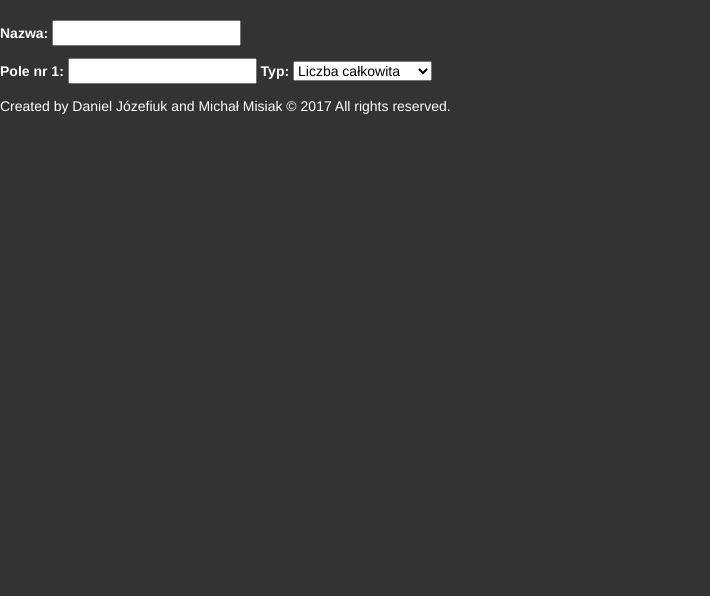
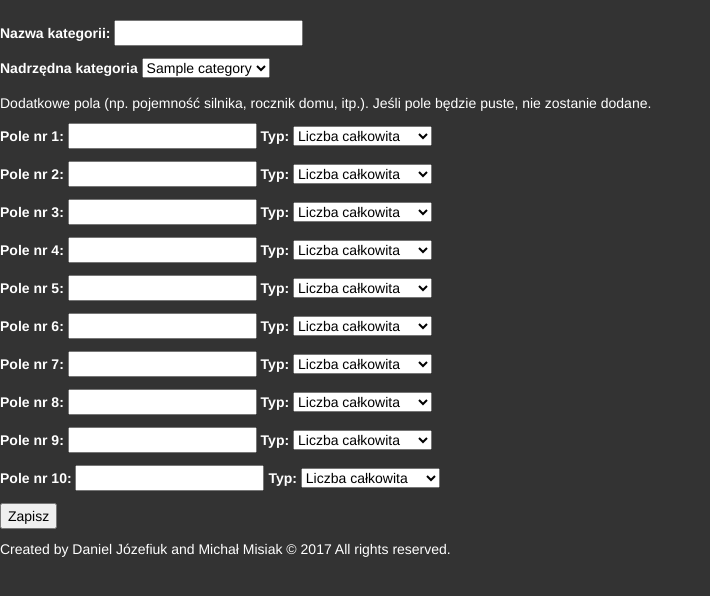
Before and after one commit to Danonovsky/Projekt2017, a CodeIgniter app: page /szkola/index.php/management/newCategory in a window 1280 px wide. Shown: the part 82-678 px from the top of the page, without its empty margins (0-710 px from the left). Run offline with CodeIgniter, Linux system fonts and the light colour scheme; the visitor is signed in with stand-in values (Sample User, id 1); tables that the repository leaves empty hold one stand-in row (values such as "Sample post"); some libraries are stand-ins or nearby versions.

Commit message:
Added adding new categories (finally kufa)

```diff
--- a/application/controllers/Management.php
+++ b/application/controllers/Management.php
@@ -51,16 +51,21 @@ class Management extends CI_Controller {
     $this->admin->checkAdmin();
 
     $data['title']='Zarządzanie - nowa kategoria';
+    $data['categories']=$this->managementModel->getOwners();
 
-    $this->form_validation->set_rules('name','"Nazwa"','trim|required|alpha');
+    $this->form_validation->set_rules('name','"Nazwa"','trim|required|alpha|is_unique[categories.name]');
 
     if($this->form_validation->run()===false) {
       $this->load->view('templates/header',$data);
       $this->load->view('templates/managementTopbar');
       $this->load->view('templates/navbar');
-      $this->load->view('management/newCategory');
+      $this->load->view('management/newCategory',$data);
       $this->load->view('templates/footer');
       $this->load->view('templates/end');
+    }
+    else {
+      $this->managementModel->newCategory();
+      redirect(site_url('management/newCategory'));
     }
   }
 
--- a/application/models/ManagementModel.php
+++ b/application/models/ManagementModel.php
@@ -7,4 +7,46 @@ class ManagementModel extends CI_Model {
   public function getCategories() {
     return $this->db->get('categories')->result_array();
   }
+
+  public function newCategory() {
+    $arr=array();
+    foreach($this->input->post() as $key=>$val) {
+      if(count(explode('field',$key))>1) {
+        $arr[]=$val;
+      }
+    }
+    $categoryDetails=array();
+    for($i=0;$i<count($arr);$i+=2) {
+      if($arr[$i]!='')
+      $categoryDetails[]=['name'=>$arr[$i],'type'=>$arr[$i+1]];
+    }
+
+    $category=array(
+      'id'=>null,
+      'ownerId'=>$this->input->post('owner'),
+      'name'=>$this->input->post('name')
+    );
+
+    if($this->db->insert('categories',$category)) {
+      if(count($categoryDetails)>0) {
+        $sql="create table ".$category['name'].'Details (id int not null primary key auto_increment, announcmentId int not null, ';
+        foreach($categoryDetails as $a) {
+          $sql.=$a['name'].' '.$a['type'].' not null,';
+        }
+        $sql=substr($sql,0,-1);
+        $sql.=')';
+        $sql1='alter table '.$category['name'].'Details add index(announcmentId)';
+        $sql2='alter table '.$category['name'].'Details add CONSTRAINT FOREIGN key (announcmentId) REFERENCES announcments(id) on delete RESTRICT on UPDATE CASCADE';
+        $this->db->query('use projekt2017');
+        $this->db->query($sql);
+        $this->db->query($sql1);
+        $this->db->query($sql2);
+      }
+    }
+  }
+
+  public function getOwners() {
+    $this->db->where("ownerId='0' or ownerId='1'");
+    return $this->db->get('categories')->result_array();
+  }
 }
--- a/application/views/management/newCategory.php
+++ b/application/views/management/newCategory.php
@@ -3,20 +3,45 @@
 <?php echo form_open('management/newCategory'); ?>
 
   <p>
-    <label for="name">Nazwa: </label>
+    <label for="name">Nazwa kategorii: </label>
     <input type="text" name="name">
   </p>
-
   <p>
-    <label for="field1">Pole nr 1: </label>
-    <input type="text" name="field1">
-    <label for="field1type"> Typ:</label>
-    <select name="field1type">
-      <option value="int" selected>Liczba całkowita</option>
-      <option value="float">Liczba rzeczywista</option>
-      <option value="date">Data</option>
-      <option value="tinytext">Tekst</option>
+    <label for="owner">Nadrzędna kategoria</label>
+    <select name="owner">
+      <?php
+      foreach($categories as $a) {
+        ?>
+        <option value="<?=$a['id']?>"><?=$a['name']?></option>
+        <?php
+      }
+      ?>
     </select>
+  </p>
+  <div id="fields">
+    <p>
+      Dodatkowe pola (np. pojemność silnika, rocznik domu, itp.). Jeśli pole będzie puste, nie zostanie dodane.
+    </p>
+    <?php
+    for($i=0;$i<10;$i++) {
+      ?>
+      <p class="newField" id="field<?=$i?>">
+        <label for="field'+n+'">Pole nr <?=$i+1?>: </label>
+        <input type="text" name="field<?=$i?>">
+        <label for="fieldtype<?=$i?>"> Typ:</label>
+        <select name="fieldtype<?=$i?>">
+          <option value="int" selected>Liczba całkowita</option>
+          <option value="float">Liczba rzeczywista</option>
+          <option value="date">Data</option>
+          <option value="tinytext">Tekst</option>
+        </select>
+      </p>
+      <?php
+    }
+    ?>
+  </div>
+  <p>
+    <input type="submit" name="submit" value="Zapisz">
   </p>
 
 </form>
--- /dev/null
+++ b/application/views/templates/script.php
@@ -0,0 +1 @@
+<script src="<?=base_url().'assets/js/'.$js?>"></script>
```
Also changed, not shown: assets/js/newCategory.js (added).
